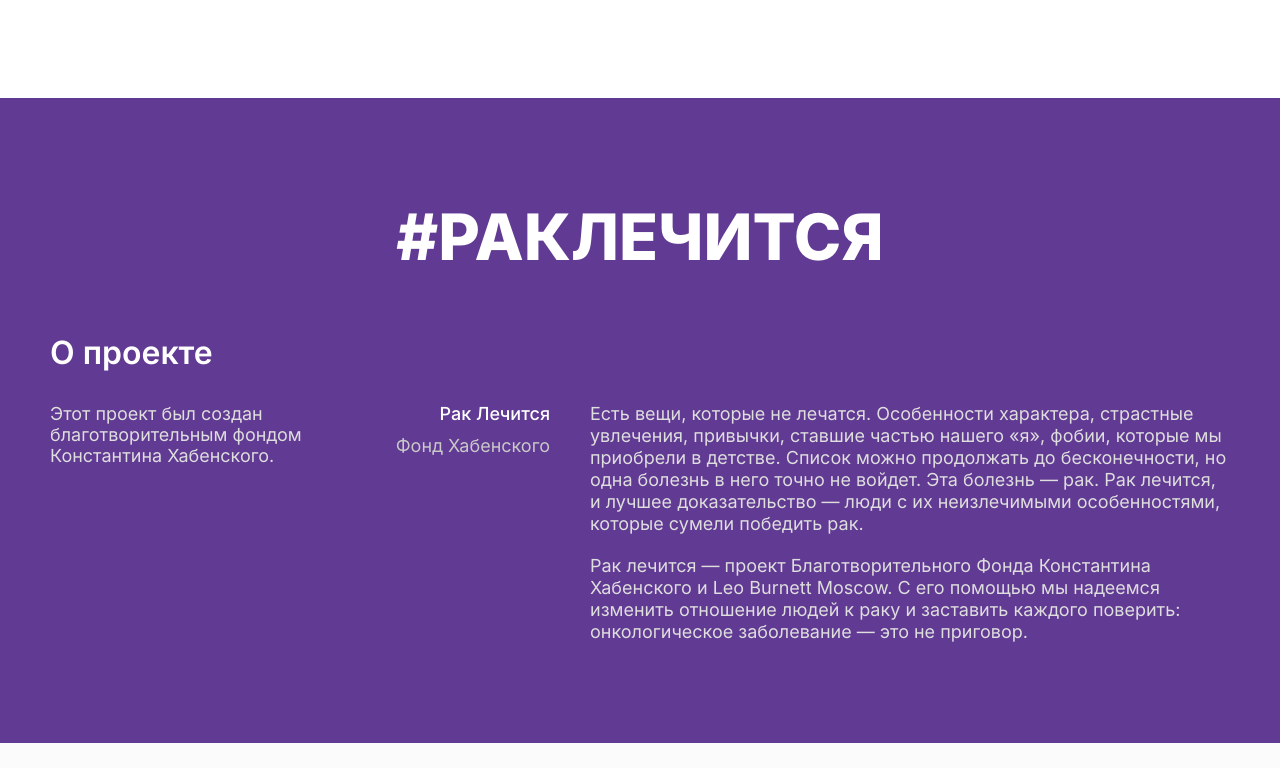
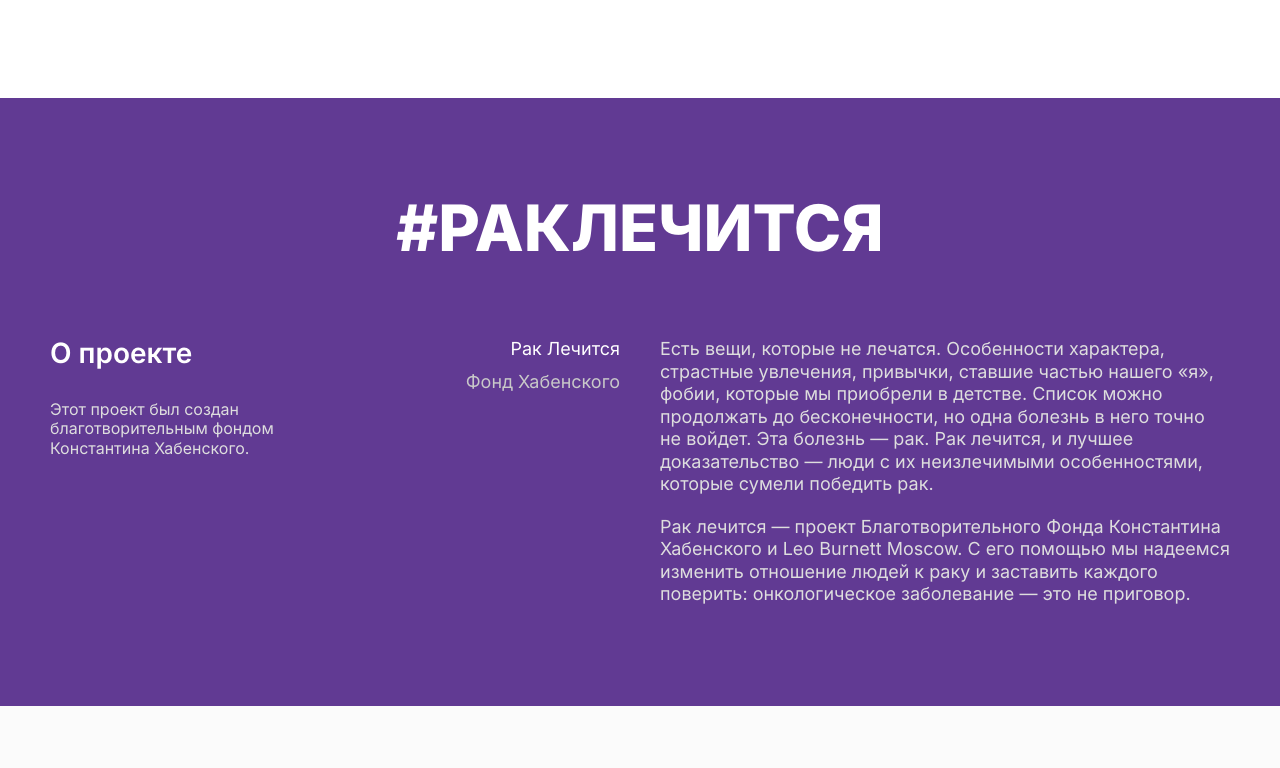
Before and after one commit to mukhindev/raklechitsa, a Nuxt app: page / in a window 1280 px wide. Shown: the part 4247-5015 px from the top of the page. Built offline with nearby package versions, Linux system fonts and the light colour scheme.

Commit message:
fix: About

```diff
--- a/components/blocks/About.vue
+++ b/components/blocks/About.vue
@@ -1,40 +1,56 @@
 <template>
   <section class="about">
-    <ui-container class="stats__container">
-      <div class="about__container">
-        <h3 class="about__title">#РАКЛЕЧИТСЯ</h3>
-        <div class="about__text">
-          <div class="about__one-colum">
-            <h4 class="about__one-colum-title">О проекте</h4>
-            <p class="about__one-colum-subtitle">
-              Этот&nbsp;проект&nbsp;был&nbsp;создан
-              благотворительным&nbsp;фондом Константина&nbsp;Хабенского.
-            </p>
-          </div>
-          <div class="about__two-colums">
-            <div class="about__two-colums-brif">
-              <h5 class="about__two-colums-brif-title">Рак&nbsp;Лечится</h5>
-              <p class="about__two-colums-brif-subtitle">
-                Фонд&nbsp;Хабенского
-              </p>
-            </div>
-            <div class="about__two-colums-text">
-              <p class="about__two-colums-paragraph">
-                Есть вещи, которые не лечатся. Особенности характера, страстные
-                увлечения, привычки, ставшие частью нашего «я», фобии, которые
-                мы приобрели в детстве. Список можно продолжать до
-                бесконечности, но одна болезнь в него точно не войдет. Эта
-                болезнь — рак. Рак лечится, и лучшее доказательство — люди с их
-                неизлечимыми особенностями, которые сумели победить рак.
-              </p>
-              <p class="about__two-colums-paragraph">
-                Рак лечится — проект Благотворительного Фонда Константина
-                Хабенского и Leo Burnett Moscow. С его помощью мы надеемся
-                изменить отношение людей к раку и заставить каждого поверить:
-                онкологическое заболевание — это не приговор.
-              </p>
-            </div>
-          </div>
+    <ui-container class="about__container">
+      <h3 class="about__tag">#РАКЛЕЧИТСЯ</h3>
+      <div class="about__grid">
+        <ui-heading class="stats__heading" theme="dark">
+          <template #title>О проекте</template>
+          <template #subtitle
+            >Этот проект был создан благотворительным фондом Константина
+            Хабенского.</template
+          >
+        </ui-heading>
+        <div class="about__menu">
+          <p
+            class="about__item"
+            :class="{ about__item_active: tab === 1 }"
+            @click="tab = 1"
+          >
+            Рак Лечится
+          </p>
+          <p
+            class="about__item"
+            :class="{ about__item_active: tab === 2 }"
+            @click="tab = 2"
+          >
+            Фонд Хабенского
+          </p>
+        </div>
+        <div v-if="tab === 1" class="about__text">
+          <p class="about__paragraph">
+            Есть вещи, которые не лечатся. Особенности характера, страстные
+            увлечения, привычки, ставшие частью нашего «я», фобии, которые мы
+            приобрели в детстве. Список можно продолжать до бесконечности, но
+            одна болезнь в него точно не войдет. Эта болезнь — рак. Рак лечится,
+            и лучшее доказательство — люди с их неизлечимыми особенностями,
+            которые сумели победить рак.
+          </p>
+          <p class="about__paragraph">
+            Рак лечится — проект Благотворительного Фонда Константина Хабенского
+            и Leo Burnett Moscow. С его помощью мы надеемся изменить отношение
+            людей к раку и заставить каждого поверить: онкологическое
+            заболевание — это не приговор.
+          </p>
+        </div>
+        <div v-if="tab === 2" class="about__text">
+          <p class="about__paragraph">
+            Благотворительный Фонд Константина Хабенского с 2008 года помогает
+            детям с онкологическими и другими тяжелыми заболеваниями головного
+            мозга. Фонд не только поддерживает семью заболевшего ребенка в самый
+            сложный момент, оплачивая обследования, лечение и медицинские
+            препараты, но и в целом меняет систему оказания помощи детям с
+            опухолями мозга в России.
+          </p>
         </div>
       </div>
     </ui-container>
@@ -43,10 +59,17 @@
 
 <script>
 import Container from '~/components/ui/Container';
+import Heading from '~/components/ui/Heading';
 
 export default {
+  data() {
+    return {
+      tab: 1,
+    };
+  },
   components: {
     'ui-container': Container,
+    'ui-heading': Heading,
   },
 };
 </script>
@@ -57,116 +80,87 @@ export default {
   color: #ffffff;
 }
 
+.about__tag {
+  margin: 0 0 70px;
+  font-weight: 800;
+  font-size: 64px;
+  line-height: 1.25;
+  text-align: center;
+}
+
 .about__container {
-  display: flex;
-  flex-direction: column;
-  align-items: center;
-  padding-top: 100px;
+  padding-top: 90px;
   padding-bottom: 100px;
 }
 
-.about__title {
-  max-width: 720px;
-  margin: 0;
-  margin-bottom: 70px;
-  font-weight: 800;
-  font-size: 64px;
-  line-height: 77px;
-  text-align: center;
+.about__grid {
+  display: grid;
+  grid-template-columns: auto auto 640px;
 }
 
 @media screen and (max-width: 1280px) {
-  .about__title {
-    margin-bottom: 60px;
+  .about__grid {
+    grid-template-columns: auto auto 570px;
   }
 }
 
-.about__text {
-  width: 100%;
-  display: flex;
-  justify-content: space-between;
-  padding: 0;
-  margin: 0;
+@media screen and (max-width: 1024px) {
+  .about__grid {
+    grid-template-columns: auto auto 447px;
+  }
 }
 
-.about__one-colum {
-  margin: 0;
-  padding: 0;
-  max-width: 340px;
+.about__menu {
+  justify-self: right;
+  margin-right: 40px;
 }
 
-.about__one-colum-title {
-  margin: 0;
-  padding: 0;
-  padding-bottom: 32px;
-  font-family: Inter;
-  font-style: normal;
-  font-weight: 600;
-  font-size: 32px;
-  line-height: 36px;
+@media screen and (max-width: 1024px) {
+  .about__menu {
+    margin-right: 30px;
+  }
 }
 
-.about__one-colum-subtitle {
-  margin: 0;
-  padding: 0;
-  font-family: Inter;
+.about__item {
+  margin: 0 0 10px;
+  text-align: right;
+  color: #c9c9c9;
+  cursor: pointer;
+  white-space: nowrap;
+  font-size: 18px;
+  line-height: 1.25;
+}
+
+@media screen and (max-width: 1024px) {
+  .about__item {
+    margin: 0 0 8px;
+    font-size: 15px;
+  }
+}
+
+.about__item_active {
+  margin: 0 0 10px;
+  text-align: right;
+  color: #ffffff;
+  cursor: default;
+}
+
+.about__paragraph {
+  margin: 0 0 20px;
   font-style: normal;
   font-weight: normal;
   font-size: 18px;
+  line-height: 1.25;
   color: #dedede;
 }
 
-.about__two-colums {
-  display: flex;
-  justify-content: space-between;
-  margin: 0;
-  padding: 0;
-  padding-top: 68px;
+@media screen and (max-width: 1024px) {
+  .about__paragraph {
+    font-size: 15px;
+  }
 }
 
-.about__two-colums-text {
-  max-width: 640px;
-}
-
-.about__two-colums-brif {
-  padding: 0;
-  padding-right: 40px;
-}
-
-.about__two-colums-brif-title {
+.about__paragraph:last-of-type {
   margin: 0;
-  padding: 0;
-  padding-bottom: 10px;
-  text-align: end;
-  font-weight: 500;
-  font-size: 18px;
-  line-height: 22px;
-}
-
-.about__two-colums-brif-subtitle {
-  margin: 0;
-  padding: 0;
-  font-family: Inter;
-  font-style: normal;
-  font-weight: normal;
-  font-size: 18px;
-  line-height: 22px;
-  text-align: end;
-  color: #c9c9c9;
-}
-
-.about__two-colums-paragraph {
-  margin: 0;
-  padding: 0;
-  max-width: 640px;
-  font-family: Inter;
-  font-style: normal;
-  font-weight: normal;
-  font-size: 18px;
-  line-height: 22px;
-  color: #dedede;
-}
-.about__two-colums-paragraph:first-of-type {
-  padding-bottom: 20px;
 }
 </style>
--- a/components/ui/Heading.vue
+++ b/components/ui/Heading.vue
@@ -1,7 +1,16 @@
 <template>
   <div class="section-heading">
-    <h2 class="section-heading__title"><slot name="title" /></h2>
-    <p v-if="hasSubtitle" class="section-heading__subtitle">
+    <h2
+      class="section-heading__title"
+      :class="mod('section-heading__title_theme_')"
+    >
+      <slot name="title" />
+    </h2>
+    <p
+      v-if="hasSubtitle"
+      class="section-heading__subtitle"
+      :class="mod('section-heading__subtitle_theme_')"
+    >
       <slot name="subtitle" />
     </p>
   </div>
@@ -9,9 +18,15 @@
 
 <script>
 export default {
+  props: ['theme'],
   computed: {
     hasSubtitle() {
       return Boolean(this.$slots.subtitle);
+    },
+    mod() {
+      return function(m) {
+        return [this.theme ? `${m}${this.theme}` : ''];
+      };
     },
   },
 };
@@ -26,6 +41,10 @@ export default {
   font-size: 32px;
   line-height: 1.125;
   transition: all 0.25s ease;
+}
+
+.section-heading__title_theme_dark {
+  color: #fff;
 }
 
 @media screen and (max-width: 1280px) {
@@ -53,6 +72,10 @@ export default {
   transition: all 0.25s ease;
 }
 
+.section-heading__subtitle_theme_dark {
+  color: #dedede;
+}
+
 @media screen and (max-width: 1280px) {
   .section-heading__subtitle {
     max-width: 305px;
```
